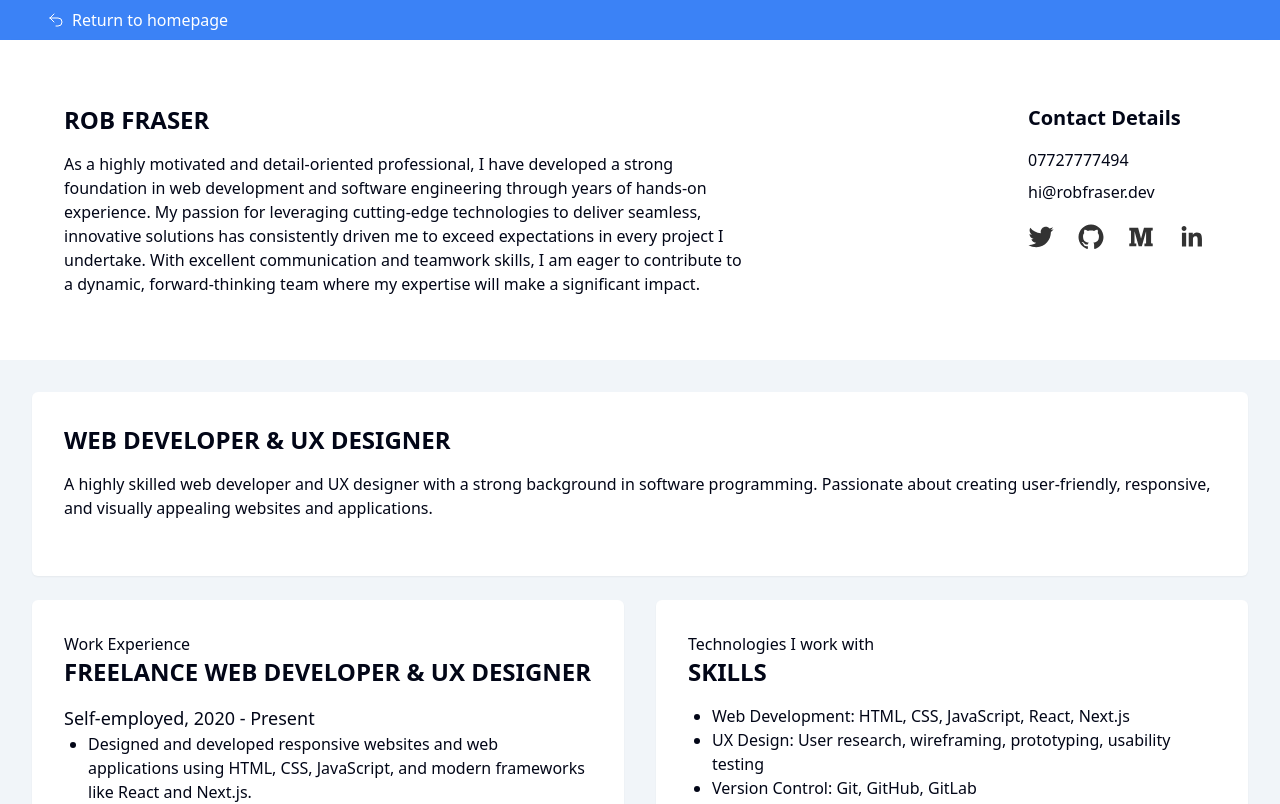
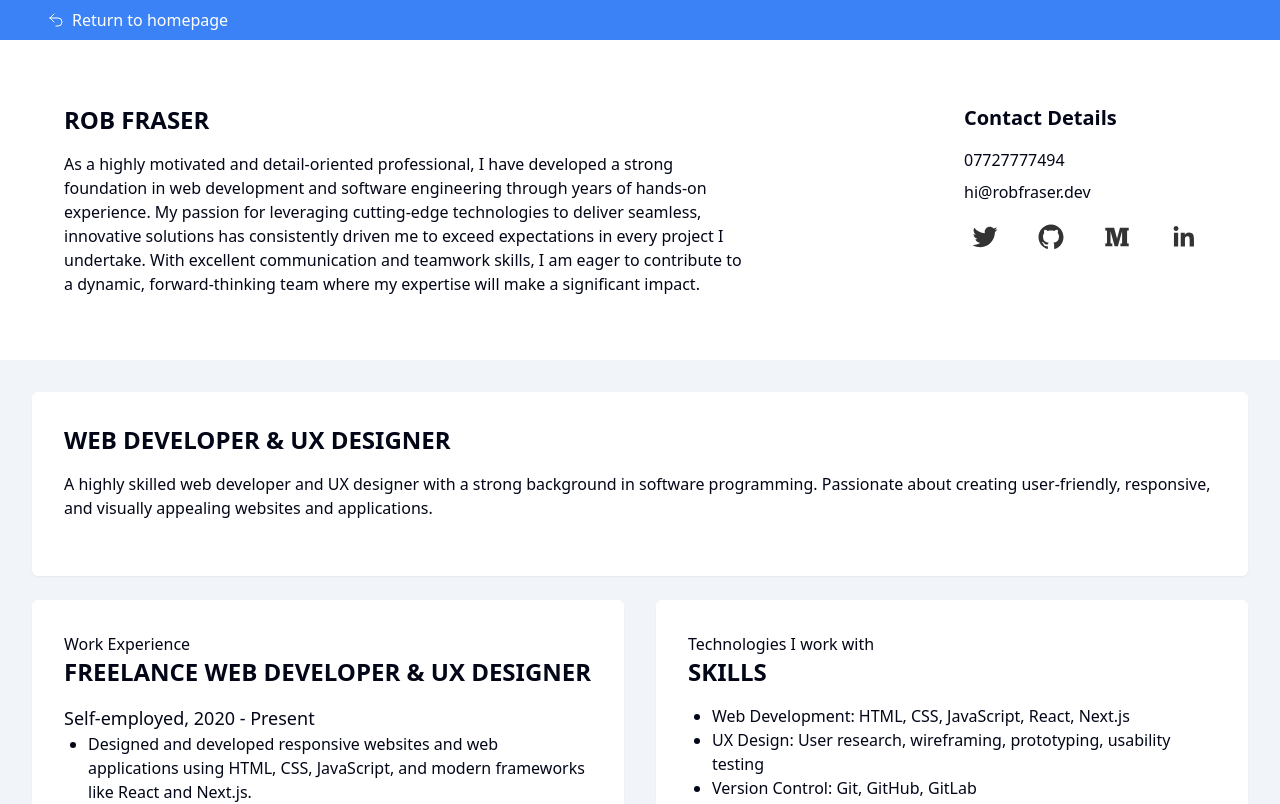
Before and after one commit to RobFraserCodes/robfraser.dev, a Next.js app: page /CVPage in a window 1280 px wide. Shown: the top 804 px of the page. Built offline with nearby package versions, Linux system fonts and the light colour scheme.

Commit message:
visual tweaks

```diff
--- a/app/components/About.tsx
+++ b/app/components/About.tsx
@@ -8,23 +8,23 @@ type Props = {}
 function About({}: Props) {
   return (
     <section id="about" className='min-h-screen flex justify-center mx-auto py-20'>
-      <div className='container'>
+      <div className='container lg:px-20'>
           <h1 className='h2'>UX Designer & Developer</h1>
           <h3>Bridging design and development with creativity and technology</h3>
         <div className='grid grid-cols-1 md:grid-cols-2 mx-8 gap-4'>
           <div>
-              <Image className=" w-full object-cover mb-4 w-114 h-114" src={meeting} alt="" />
+              <Image className=" w-full object-cover mb-4 w-114 h-114 lg:w-[400px]" src={meeting} alt="" />
           </div>
-          <div className='md:pl-8 mb-4'>
+          <div className='md:pl-8 mb-4 flex flex-col justify-center'>
             <p className='mb-4'>Welcome to my website! I am a UX designer and front-end developer with a passion for creating beautiful, intuitive, and user-friendly interfaces. With over 10 years of experience in the field, I have honed my skills in design, coding, and user research to deliver exceptional digital experiences that delight users and meet business goals.</p>
             <p className='mb-4'>As a UX designer, I approach every project with a deep understanding of user needs and behaviors. I conduct extensive research to gain insights into the user&apos;s goals, pain points, and preferences. Using this information, I develop user personas, user flows, and wireframes that guide the design process and ensure that the final product meets the user&apos;s needs.</p>
          </div>
-          <div className='md:mr-8'>
+          <div className='md:mr-8 flex flex-col justify-center'>
             <p className='mb-4'>As a front-end developer, I specialise in creating responsive, accessible, and performant web applications using the latest technologies. I have expertise in HTML, CSS, JavaScript, React, and other front-end frameworks and libraries. I pay close attention to details and always strive to create pixel-perfect designs that look and feel great on any device.</p>
             <p className='mb-4'>Whether you need help designing a new product, optimising an existing one, or building a custom web application from scratch, I am here to help. Feel free to browse my portfolio and get in touch if you have any questions or would like to discuss a project. Let&apos;s work together to create something amazing!</p>
         </div>
           <div className='mx-auto'>
-              <Image className="w-full lg:-pt-114" src={shape} alt="" />
+              <Image className="w-full lg:w-[400px]" src={shape} alt="" />
           </div>
         </div>
       </div>
--- a/app/components/Contact.tsx
+++ b/app/components/Contact.tsx
@@ -32,7 +32,7 @@ function Contact({}: Props) {
         <section className='bg-slate-700/70 py-20' id="contact">
           <div className=''>
             <h1 className="h1">Want to talk?</h1>
-            <p className="mt-6 max-w-xl text-center mx-auto mb-8">If you would like to talk about your next awesome project feel free to get in touch.</p>
+            <h3 className="mt-6 max-w-xl text-center mx-auto mb-8">If you would like to talk about your next awesome project feel free to get in touch.</h3>
           </div>
           <div className=''>
             <div className="container mx-auto max-w-5xl p-8">
--- a/app/components/Portfolio.tsx
+++ b/app/components/Portfolio.tsx
@@ -1,22 +1,22 @@
 const projects = [
     {
-      title: 'Project 1',
-      description: 'A brief description of Project 1.',
+      title: 'Artwork',
+      description: 'Using AI to generate ideas and concepts for new designs.',
       image: '/images/project1.png',
     },
     {
-      title: 'Project 2',
-      description: 'A brief description of Project 2.',
+      title: 'Highland Student Exchange',
+      description: 'A website that allows Highland students apply for a Japanese exchange program.',
       image: '/images/project2.png',
     },
     {
-      title: 'Project 3',
-      description: 'A brief description of Project 3.',
+      title: 'NFT Minter',
+      description: 'A web3 project that mints NFTs on the Solana blockchain.',
       image: '/images/project3.png',
     },
     {
-      title: 'Project 4',
-      description: 'A brief description of Project 4.',
+      title: 'UX Design',
+      description: 'A UX and UI design for a social media app.',
       image: '/images/project4.png',
     },
   ];
--- a/app/components/Skills.tsx
+++ b/app/components/Skills.tsx
@@ -16,12 +16,10 @@ const skills = [
 
 const Skills: React.FC = () => {
   return (
-    <section id="skills" className="py-12 pb-20">
+    <section id="skills" className="py-12 pb-20 px-20">
       <div className="container mx-auto">
         <h2>My Skills</h2>
-        <h3 className="mb-4">
-          Bridging design and development with creativity and technology
-        </h3>
+        <h3 className="mb-4">Bridging design and development with creativity and technology</h3>
         <div className="grid grid-cols-2 md:grid-cols-3 lg:grid-cols-6 gap-8">
           {skills.map((skill, index) => (
             <div
--- a/app/components/subComponents/socialIcons.module.css
+++ /dev/null
@@ -1,7 +0,0 @@
-.socialIcon {
-    margin: 0 !important;
-  }
-
-.socialIcon svg:hover {
-  fill: #0000ff;
-}
--- a/app/components/subComponents/socialIcons.tsx
+++ b/app/components/subComponents/socialIcons.tsx
@@ -1,13 +1,12 @@
 import React, { useState } from 'react';
 import { SocialIcon } from 'react-social-icons';
-import styles from './socialIcons.module.css';
 
 type Props = {
   fgColor?: string;
 };
 
 function SocialIcons({ fgColor = 'white' }: Props) {
-  const hoverColor = '#ff0000';
+  const hoverColor = '#333';
   const [iconHover, setIconHover] = useState({
     twitter: false,
     github: false,
@@ -27,7 +26,7 @@ function SocialIcons({ fgColor = 'white' }: Props) {
     <div className="">
       {/* Social Media Icons */}
       <SocialIcon
-        className={styles.socialIcon}
+        className="mx-2"
         url="https://twitter.com/robfrasercodes"
         bgColor="transparent"
         fgColor={iconHover.twitter ? hoverColor : fgColor}
@@ -35,7 +34,7 @@ function SocialIcons({ fgColor = 'white' }: Props) {
         onMouseLeave={() => handleMouseLeave('twitter')}
       />
       <SocialIcon
-        className={styles.socialIcon}
+        className="mx-2"
         url="https://github.com/RobFraserCodes"
         fgColor={iconHover.github ? hoverColor : fgColor}
         bgColor="transparent"
@@ -43,7 +42,7 @@ function SocialIcons({ fgColor = 'white' }: Props) {
         onMouseLeave={() => handleMouseLeave('github')}
       />
       <SocialIcon
-        className={styles.socialIcon}
+        className="mx-2"
         url="https://medium.com/@rob.fraser.daviot"
         fgColor={iconHover.medium ? hoverColor : fgColor}
         bgColor="transparent"
@@ -51,7 +50,7 @@ function SocialIcons({ fgColor = 'white' }: Props) {
         onMouseLeave={() => handleMouseLeave('medium')}
       />
       <SocialIcon
-        className={styles.socialIcon}
+        className="mx-2"
         url="https://www.linkedin.com/in/rob-fraser-codes/"
         bgColor="transparent"
         fgColor={iconHover.linkedin ? hoverColor : fgColor}
```
